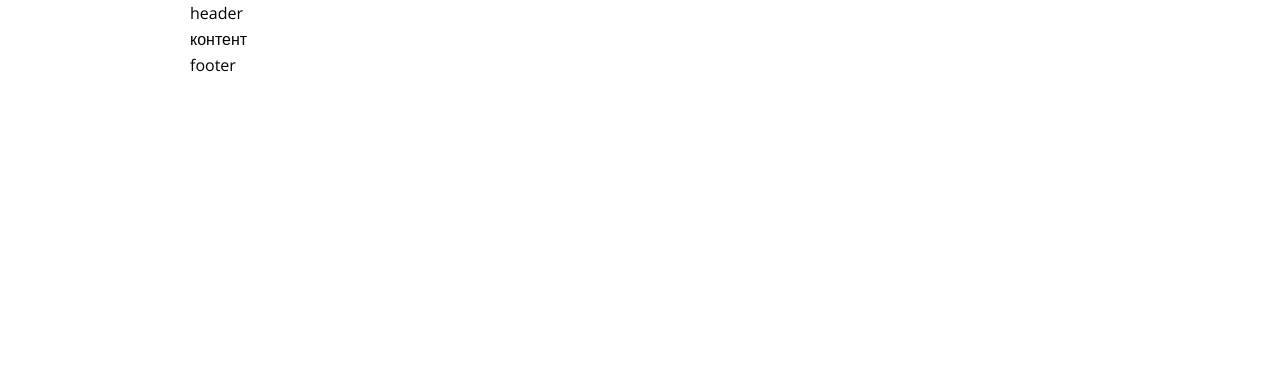
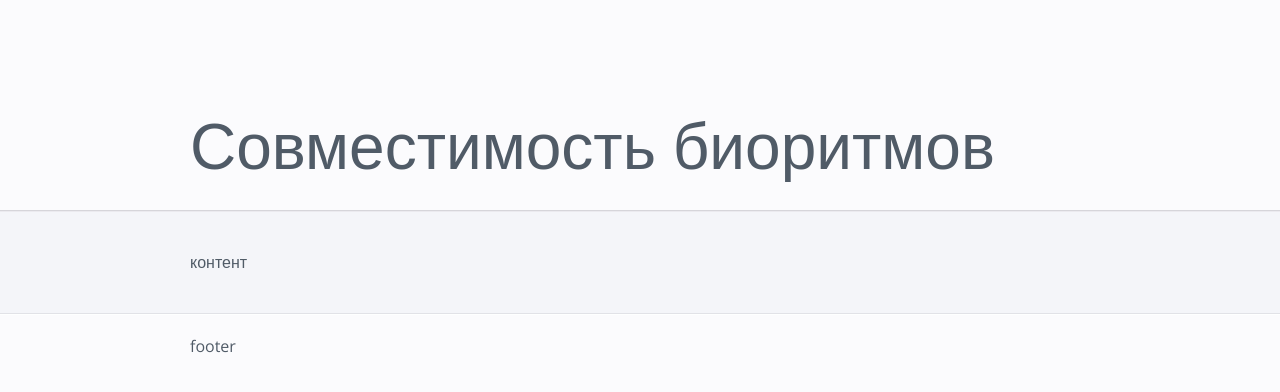
Before and after one commit to tungpham42/compatzz, a plain HTML site: page index.html in a window 1280 px wide. Drawn offline with nearby package versions, Linux system fonts and the light colour scheme.

Commit message:
color palette

```diff
--- a/css/main.css
+++ b/css/main.css
@@ -7,6 +7,17 @@ select, input, button { -webkit-appearance: none; cursor: pointer; }
 ol, ul { list-style: none; }
 :focus { outline: none; }
 
+
+/* -- COLOR PALETTE */
+i {
+ color: #aec0ce;
+ color: #505b67;
+ color: #a2a9ae;
+ color: #3b4f5e;
+ color: #6a90ab;
+ color: #a0776d;
+ color: #263a4a;
+}
 
 /* -- BASE */
 
@@ -19,9 +30,10 @@ html {
 }
 
 body {
-    font: 16px/26px "Open Sans", sans-serif;
-    color: #000;
-    background: #fff;
+    font: 16px "Open Sans", sans-serif;
+    line-height: 1.4;
+    color: #505b67;
+    background: #fbfbfd;
 }
 
 img {
@@ -29,7 +41,14 @@ img {
 }
 
 a {
-    color: #000;
+    color: #545863;
+}
+
+h1 {
+    font-size: 4em;
+    text-align: center;
+    /*font-weight: bold;*/
+    text-align: justify;
 }
 
 /* -- LAYOUT */
@@ -38,3 +57,20 @@ a {
     margin: 0 auto;
     padding: 0 0.5em;
 }
+
+#intro {
+    padding: 100px 0 20px;
+}
+
+#main {
+    padding: 40px 0;
+    border-top: 1px solid #d6d5da;
+    border-bottom: 1px solid #e1e2e7;
+    background: #f4f5f9;
+    box-shadow: 0 1px 0 0 #ebeaef inset;
+}
+
+#info {
+    padding: 20px 0;
+    border-top: 1px solid #feffff;
+}
--- a/index.html
+++ b/index.html
@@ -20,7 +20,7 @@
     <body>
         <header id="intro">
             <div class="container">
-                header
+                <h1>Совместимость биоритмов</h1>
             </div>
         </header>
         <section id="main">
```
